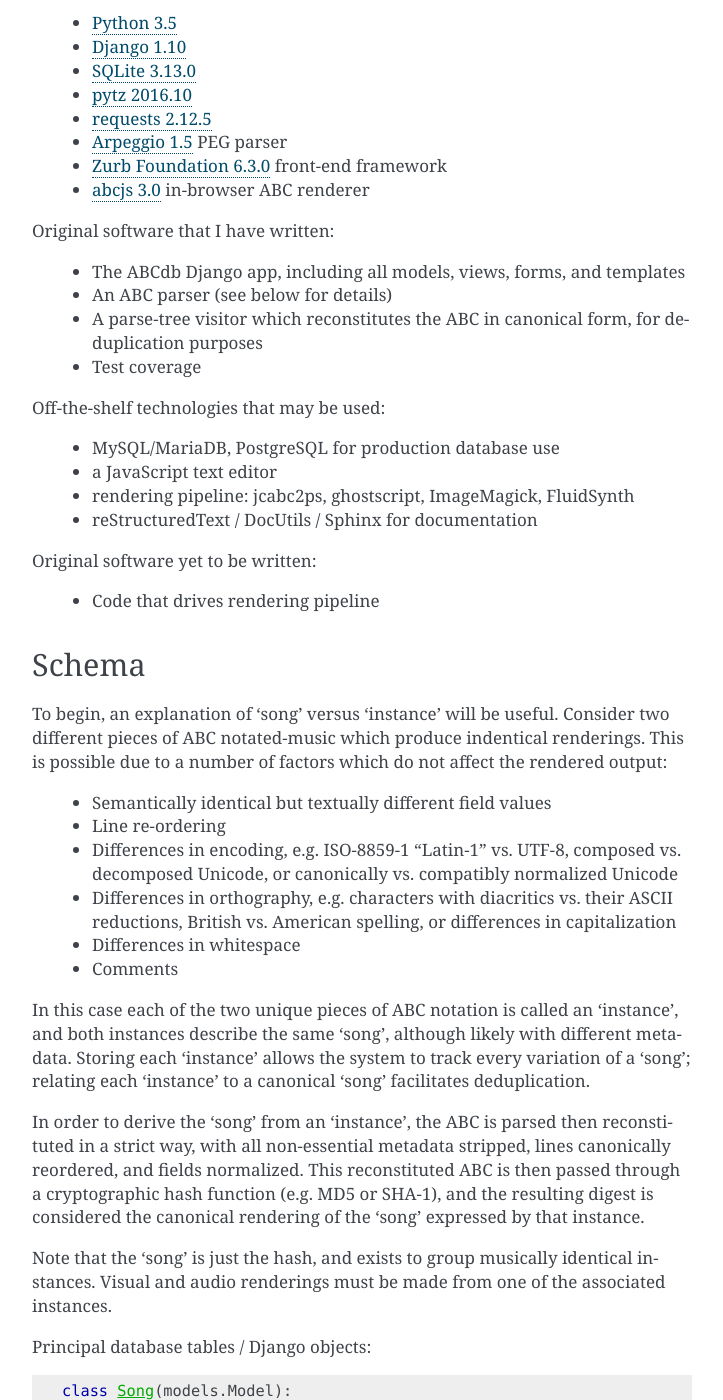
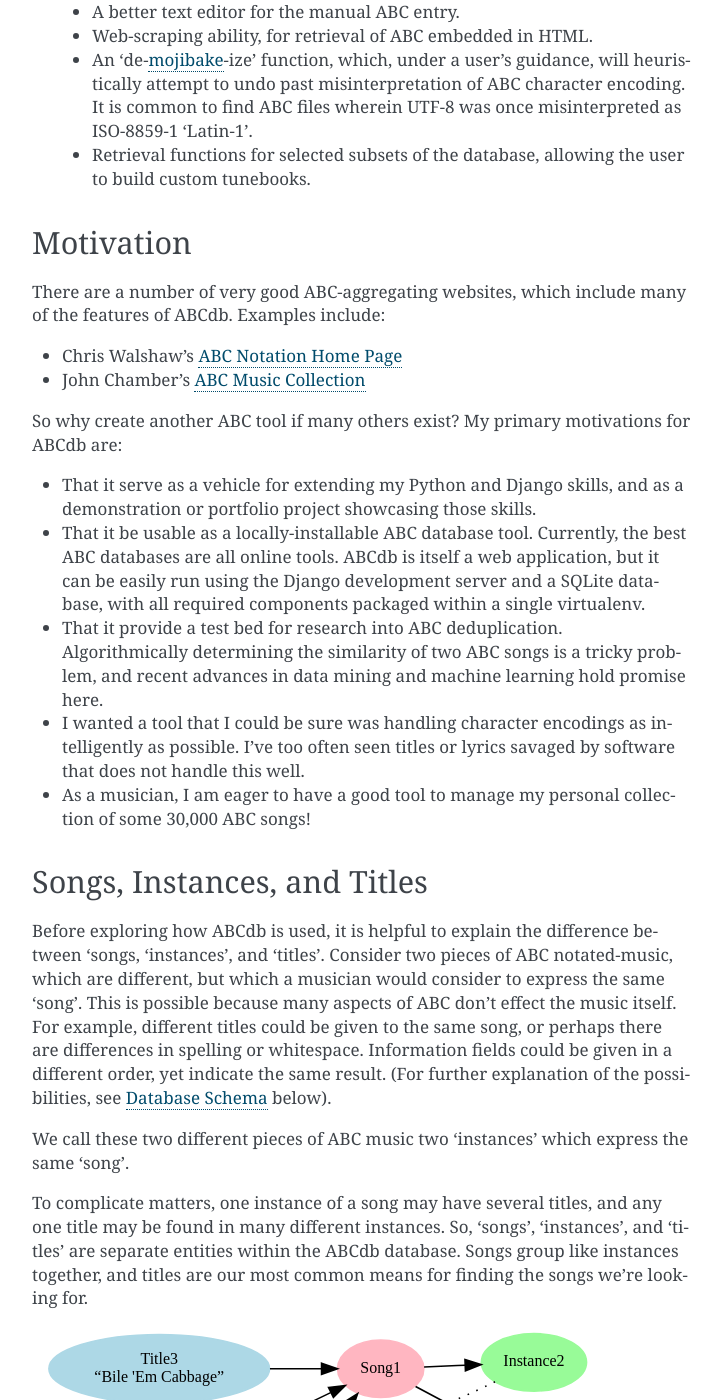
Before and after one commit to theabolton/abcdb, a Sphinx documentation site: the page built from docs/project_description.rst, in a window 1280 px wide and 1400 px high, scrolled down 2009 px. Shown: the whole window, without its empty margins (388-1111 px from the left). Built offline with Sphinx 7.4.7, drawn with Linux system fonts in a browser that asks for light colours; pages that are not in the unit, such as notebooks, are missing from menus; some of the changed text lies outside the part shown.

Commit message:
Update documentation.

```diff
--- /dev/null
+++ b/docs/index.rst
@@ -0,0 +1,13 @@
++++++++++++++++++++
+ABCdb Documentation
++++++++++++++++++++
+
+ABCdb is a web-based tool for working with music notated in ABC
+format, providing database, deduplication, rendering, and analysis
+functions.
+
+.. toctree::
+   :maxdepth: 2
+
+   project_description
+   README
--- a/docs/project_description.rst
+++ b/docs/project_description.rst
@@ -1,6 +1,6 @@
-+++++
-ABCdb
-+++++
++++++++++++++++++++++++++
+ABCdb Project Description
++++++++++++++++++++++++++
 
 ABCdb is a web-based tool for working with music notated in ABC
 format, providing database, deduplication, rendering, and analysis functions.
@@ -63,90 +63,193 @@ challenges:
 .. _`ABC standard`: http://abcnotation.com/wiki/abc:standard
 
 The goal of ABCdb is to provide an easy means for users to store,
-search, retrieve, and render songs in ABC format. It is my goal that
-ABCdb will provide:
+search, retrieve, and render songs in ABC format. Currently, ABCdb
+provides:
 
   * A database for storing ABC-format music.
 
-  * Individual user accounts, as well as a guest account.
+  * Individual user accounts.
 
   * Access controls, configurable for each user, to allow trusted
     users the full capabilities of the system, while avoiding
     problems that could be caused by accidental, intentional, or
     robotic misuse.
 
+  * Music entry and update facilities, including basic text entry,
+    file upload, and URL retrieval.
+
+  * Robust handling of character encodings. Historically, ABC
+    notation has been written using many different character
+    encodings (ASCII, CP1252, ISO-8859-1, and UTF-8 are common), and
+    ABC software has often not handled this well. ABCdb strives to
+    properly convert everything to Unicode.
+
+  * Deduplication capability, such that "musically indentical"
+    instances of a song can be identified, while retaining the original
+    versions for users who wish to explore their differences.
+
+  * Basic search and retrieval facilities.
+
+  * Rendering is done in-browser, using Paul Rosen's
+    `abcjs <https://github.com/paulrosen/abcjs>`_.
+
+Features planned for the next development milestone include:
+
+  * Enhanced rendering facilities. Server-side rendering of the ABC
+    can produce multiple output formats (PDF, SVG, PNG) in higher
+    quality than the in-browser rendering. Other potential features
+    include user configurability of the rendering (for example, for
+    large-print output), rendering of both standard musical notation
+    and tablature, and rendering to `Standard MIDI Files`_ or audio
+    files.
+
+  * Stronger deduplication facilities, as well as tools for
+    indentifying "near matches".
+
+  * Better search facilities, including full-text keyword search,
+    regular expression search, and searching by attributes such as
+    meter, key, or melodic contour.
+
   * Preferences, settable on a per-user basis, for such things as
     rendering style and default search interface.
 
-  * Music entry and update facilities, to include a basic text
-    editor, file upload, and URL retrieval with optional web-scraping
-    ability.
+  * A better text editor for the manual ABC entry.
 
-  * Strong deduplication capability, such that "musically indentical"
-    instances of a song can be identified, while retaining the original
-    versions for users who wish to explore their differences.
+  * Web-scraping ability, for retrieval of ABC embedded in HTML.
 
-  * Search facilities, beginning with a simple keyword search, and
-    later extending to include regular expression searching, and
-    searching by attributes such as meter, key, or melodic contour.
+  * An 'de-`mojibake`_-ize' function, which, under a user's guidance,
+    will heuristically attempt to undo past misinterpretation
+    of ABC character encoding. It is common to find ABC files
+    wherein UTF-8 was once misinterpreted as ISO-8859-1 'Latin-1'.
 
-  * Retrieval functions, both for single songs, and selected subsets
-    of the database.
-
-  * Rendering facilities, for standard music notation, tablature_,
-    `Standard MIDI Files`_, and audio files.
+  * Retrieval functions for selected subsets of the database,
+    allowing the user to build custom tunebooks.
 
 .. _`Standard MIDI Files`: https://en.wikipedia.org/wiki/MIDI#Standard_MIDI_files
+.. _`mojibake`: https://en.wikipedia.org/wiki/Mojibake
 
-Possible Feature List
-=====================
+Motivation
+==========
 
-* Random Tune
-* Render with jcabc/ghostscript: PDF, SVG, PNG, SMF
-* Render SMF to audio with fluidsynth or similar
-* TuneGraph http://abcnotation.com/searchHelp#TuneGraph (maybe 3-D????)
+There are a number of very good ABC-aggregating websites, which
+include many of the features of ABCdb. Examples include:
+
+* Chris Walshaw's `ABC Notation Home Page <http://abcnotation.com/>`_
+
+* John Chamber's `ABC Music Collection <http://trillian.mit.edu/~jc/music/abc/>`_
+
+So why create another ABC tool if many others exist? My primary
+motivations for ABCdb are:
+
+* That it serve as a vehicle for extending my Python and Django
+  skills, and as a demonstration or portfolio project showcasing
+  those skills.
+
+* That it be usable as a locally-installable ABC database tool.
+  Currently, the best ABC databases are all online tools. ABCdb is
+  itself a web application, but it can be easily run using the
+  Django development server and a SQLite database, with all required
+  components packaged within a single virtualenv.
+
+* That it provide a test bed for research into ABC deduplication.
+  Algorithmically determining the similarity of two ABC songs is a
+  tricky problem, and recent advances in data mining and machine
+  learning hold promise here.
+
+* I wanted a tool that I could be sure was handling character
+  encodings as intelligently as possible. I've too often seen titles
+  or lyrics savaged by software that does not handle this well.
+
+* As a musician, I am eager to have a good tool to manage my
+  personal collection of some 30,000 ABC songs!
+
+Songs, Instances, and Titles
+============================
+
+Before exploring how ABCdb is used, it is helpful to explain the difference
+between 'songs, 'instances', and 'titles'.  Consider two pieces of ABC
+notated-music, which are different, but which a musician would consider to
+express the same 'song'. This is possible because many aspects of ABC don't
+effect the music itself. For example, different titles could be given to the
+same song, or perhaps there are differences in spelling or whitespace.
+Information fields could be given in a different order, yet indicate the same
+result. (For further explanation of the possibilities, see `Database Schema`_
+below).
+
+We call these two different pieces of ABC music two 'instances' which
+express the same 'song'.
+
+To complicate matters, one instance of a song may have several titles, and
+any one title may be found in many different instances.  So, 'songs',
+'instances', and 'titles' are separate entities within the ABCdb database.
+Songs group like instances together, and titles are our most common means for
+finding the songs we're looking for.
+
+.. image:: Boil_diagram.svg
+   :width: 85%
+   :alt: Relationship Between Song, Instance, and Title
+
+In the diagram above, notice how each title links to the *songs* in whose
+instances the title was found. This is because we typically want to find all
+the instances of a song that were ever labelled with a particular title, even
+if a particular instance didn't contain that title (it's the same song,
+remember?) This may seem confusing at first, but with use it starts to feel
+natural.
+
+Notice also that each instance links back to its first or primary title (the
+dashed lines in the diagram above.) When working with instances, this helps
+them appear less anonymous.
+
+Installation
+============
+
+For information on installing ABCdb, see the `README
+<README.html#installation>`_.
+
+Usage
+=====
+
+*To be written.*
 
 Architecture
 ============
 
-Off-the-shelf technologies that are being used:
+ABCdb presents a somewhat simple exterior, yet there is much going on "under
+the hood". The pieces of ABCdb that I have written are:
+
+  * The ABCdb Django application, including all models, views, forms, and templates
+  * An ABC parser (described in detail below)
+  * A parse-tree visitor which reconstitutes parsed ABC in canonical form, for
+    de-duplication purposes
+  * Test coverage
+  * Documentation
+
+Off-the-shelf software that ABCdb uses:
 
   * `Python 3.5 <https://www.python.org/>`_
   * `Django 1.10 <https:/www.djangoproject.com/>`_
-  * `SQLite 3.13.0 <https://www.sqlite.org/>`_
-  * `pytz 2016.10 <https://pythonhosted.org/pytz/>`_
-  * `requests 2.12.5 <https://github.com/kennethreitz/requests>`_
-  * `Arpeggio 1.5 <https://github.com/igordejanovic/Arpeggio>`_ PEG parser
-  * `Zurb Foundation 6.3.0 <http://foundation.zurb.com/>`_ front-end framework
-  * `abcjs 3.0 <https://github.com/paulrosen/abcjs>`_ in-browser ABC renderer
+  * `pytz 2016.10 <https://pythonhosted.org/pytz/>`_ (timezone support)
+  * `requests 2.12.5 <https://github.com/kennethreitz/requests>`_ (ABC URL fetch)
+  * `Arpeggio 1.5 <https://github.com/igordejanovic/Arpeggio>`_ (PEG parser)
+  * `Zurb Foundation 6.3.0 <http://foundation.zurb.com/>`_ (front-end framework)
+  * `abcjs 3.0 <https://github.com/paulrosen/abcjs>`_ (in-browser ABC renderer)
 
-Original software that I have written:
+ABCdb has been tested with both `SQLite 3.13.0 <https://www.sqlite.org/>`_ and
+`PostgreSQL 9.6.0 <https://www.postgresql.org/>`_ databases.
 
-  * The ABCdb Django app, including all models, views, forms, and templates
-  * An ABC parser (see below for details)
-  * A parse-tree visitor which reconstitutes the ABC in canonical form, for
-    de-duplication purposes
-  * Test coverage
+Documentation for ABCdb is produced in
+`reStructuredText <http://docutils.sourceforge.net/rst.html>`_ markup and
+rendered using `Sphinx <http://www.sphinx-doc.org/en/stable/>`_.
 
-Off-the-shelf technologies that may be used:
+Database Schema
+===============
 
-  * MySQL/MariaDB, PostgreSQL for production database use
-  * a JavaScript text editor
-  * rendering pipeline: jcabc2ps, ghostscript, ImageMagick,
-    FluidSynth
-  * reStructuredText / DocUtils / Sphinx for documentation
+First, let us be more precise than the description of 'song', 'instance', and
+'title' given `above <#songs-instances-and-titles>`_.
 
-Original software yet to be written:
-
-  * Code that drives rendering pipeline
-
-Schema
-======
-
-To begin, an explanation of ‘song’ versus ‘instance’ will be useful.
-Consider two different pieces of ABC notated-music which produce
-indentical renderings. This is possible due to a number of factors
-which do not affect the rendered output:
+There is a one-to-many relationship between a song and its instances. Each
+unique instance of a song describes the same essential music due to a number
+of factors which do not affect the rendered output:
 
   * Semantically identical but textually different field values
   * Line re-ordering
@@ -159,100 +262,104 @@ which do not affect the rendered output:
   * Differences in whitespace
   * Comments
 
-In this case each of the two unique pieces of ABC notation is called
-an ‘instance’, and both instances describe the same ‘song’, although
-likely with different metadata. Storing each ‘instance’ allows the
-system to track every variation of a ‘song’; relating each
-‘instance’ to a canonical ‘song’ facilitates deduplication.
+Storing each instance allows the system to track every variation of a song;
+relating each instance to a canonical song facilitates deduplication.
 
-In order to derive the ‘song’ from an ‘instance’, the ABC is parsed
+In order to derive the ‘song’ from an instance, the ABC is parsed
 then reconstituted in a strict way, with all non-essential metadata
 stripped, lines canonically reordered, and fields normalized. This
 reconstituted ABC is then passed through a cryptographic hash
 function (e.g. MD5 or SHA-1), and the resulting digest is considered
-the canonical rendering of the ‘song’ expressed by that instance.
+the canonical rendering of the song expressed by that instance.
 
-Note that the ‘song’ is just the hash, and exists to group musically
+Note that the ‘song’ is just this hash, and exists to group musically
 identical instances. Visual and audio renderings must be made from
 one of the associated instances.
 
-Principal database tables / Django objects:
+The titles of an ABC song are of course found in its instances, yet in ABCdb
+titles are linked to *songs* in a many-to-many relationship. For the user,
+this results in more natural navigation--for example, if they are looking for
+all instances of a song called "Boil Them Cabbage Down", they would not want
+to miss one just because it is called "Bile 'Em Cabbace Down". However, it is
+still convenient to associate a title with each instance, so each instance has
+a one-to-one relationship with its first or primary title.
 
-.. code:: python
+ABC music is typically uploaded into ABCdb in files, which often contain
+multiple song instances. ABCdb tracks where each instance comes from by
+linking it to a 'collection'. Note that a particular instance may be seen in
+multiple collections, and that a particular collection may contain multiple
+instances, so there is a many-to-many relationship between instances and
+collections.
 
-  class Song(models.Model):
-      digest = models.CharField(max_length=40, unique=True, db_index=True)
+Parser
+======
 
-  class Instance(models.Model):
-      # CREATE TABLE song_instance (song_id INTEGER, instance_id INTEGER);
-      # CREATE UNIQUE INDEX song_instance_index ON song_instance (song_id, instance_id);
-      song = models.ForeignKey(Song, on_delete=models.PROTECT)
-      digest = models.CharField(max_length=40, unique=True, db_index=True)
-      text = models.TextField()
+The ABC parser is the heart of ABCdb's deduplication ability. ABC notation
+grew rather organically, without any sort of formal standard for much of its
+early years, and many of the programs written for ABC added their own
+extensions to ABC. So parsing ABC is a bit tricky: the grammar is ambiguous,
+and many variations must be accounted for.
 
-  class Title(models.Model):
-      # CREATE TABLE title_song (title_id INTEGER, song_id INTEGER);
-      # CREATE UNIQUE INDEX title_song_index ON title_song (title_id, song_id);
-      songs = models.ManyToManyField(Song)
-      title = models.CharField(max_length=80, unique=True, db_index=True)
-
-  class Collection(models.Model):
-      # CREATE TABLE collection_instance (collection_id INTEGER, instance_id INTEGER, X INTEGER);
-      # !FIX! note the 'X' field! need to add 'through = ' to the ManyToManyField below!
-      # https://docs.djangoproject.com/en/1.10/ref/models/fields/#manytomanyfield
-      # CREATE UNIQUE INDEX collection_instance_index ON collection_instance (collection_id, instance_id);
-      instance = models.ManyToManyField(Instance)
-      URL = models.URLField(unique=True)  # 200 char limit
-
-Access Control
-==============
-* Guest account is read-only, with limited rendering allowance.
-* Separate permissions for:
-
-    + Add new song
-    + Edit existing song
-    + Upload ABC file
-    + Fetch ABC URL
-    + Render multiple songs at once
-    + Render to audio
-    + Download multiple songs at once
-    + Use advanced search functions
-
-Global Configuration
-====================
-* Have a 'portfolio/showcase' switch which determines which welcome
-  page is presented by default?
-
-Individual Preferences
-======================
-* Allow configuration of important elements of the jcabc2ps format file used.
-
-Site Map / Hierarchy
-====================
-
-* Django admin
-
-* User side:
+Here is fairly simple example of what the parser must parse:
 
   ::
 
-    index.html     -- redirects to welcome.html or portfolio.html
-    welcome.html   -- welcome page for regular users
-    portfolio.html -- introductory page for those evaluating my coding
+    X:22
+    T:Boil 'Em Cabbage Down
+    S:The Darlings on The Andy Griffith Show
+    M:2/4
+    L:1/4
+    K:D
+    "D"A/2A/4A/4 A/2A/2|"G"B/2B/4B/4 B/2B/2|"D"A/2A/4A/4 A/2F/2|"A7"E2|\
+    "D"A/2A/4A/4 A/2A/2|"G"B/2B/4B/4 B/2B/2|"A7"A/2c/4c/4 e/2c/2| [1"D"d2:|
+     [2"D"d3/2|:A/2|"D"d/2d/4d/4 f/2A/2|d3/2A/2|"D"d/2d/4d/4 c/2B/2|"A7"A3/2A/2|\
+    "D"d/2d/4d/4 d/2d/2|"G"B/2B/4B/4 B/2B/2|"A7"A/2c/4c/4 e/2c/2|"D"d3/2:|
 
-Shortcomings
-============
-* As it exists now, the system tracks from where a particular ABC
-  instance came, as its 'Collection'. It doesn't keep the original
-  ABC file, nor does it record when the file was imported. The
-  present 'Collection' information is somewhat useful, but ignores
-  the reality that both web resources and local ABC files often
-  change over time.
+
+The first six lines are 'information fields', with the first letter of the
+line indicating what sort of information it provides about the tune. The last
+four lines (not counting the empty line which terminates the tune) are the
+'music code', and specify the actual notes and timing of the tune.
+
+This two-part character of ABC tunes led me to design a hybrid parser, with a
+hand-written top-down parser to classify the lines of an ABC file, and a
+recursive-descent (parsing expression grammar, or PEG) parser to parse the
+music code. Some of the reasons behind this design include:
+
+* Writing a parser using traditional tools that use production grammars (e.g.
+  BNF) to specify the grammar is (as reported by others) quite a chore because
+  of the ambiguity and informality of the ABC specification. In contrast,
+  using recognition grammar-based tools (e.g. regular expressions or PEG
+  parsers) tends to be much easier for ABC.
+
+* PEG parsers are easy to write!
+
+* Unfortunately, PEG parsers can be slow or use lots of memory, but because of
+  the line-oriented nature of ABC, ABCdb can use a PEG parser to parse a line
+  at a time (typically less than 100 bytes), with reasonable efficiency.
+
+* An information field may specify (change) the character encoding of the
+  following lines. The current ABC specification tries to be clear that most
+  of ABC being ASCII, except for "text strings" (such as tune titles), for
+  which it is recommended that the encoding be specified. The top-half parser
+  can respond to these character set changes, allowing it to pass only
+  pre-decoded Unicode to the music code PEG parser.
+
+Having the top-half parser handle the character encoding significantly
+simplifies the parser as a whole. Because a traditional PEG parser returns no
+results until its entire parse completes, the bottom-half PEG parser can't
+respond to the encoding directives while parsing. (Some parsers, such as
+`funcparselib <https://github.com/vlasovskikh/funcparserlib>`_, allow for
+executing certain actions at the time of a rule match, which together with a
+carefully constructed grammar, would allow a single parser to parse ABC while
+responding to character encoding changes. `Arpeggio
+<https://github.com/igordejanovic/Arpeggio>`_, the PEG parser used in ABCdb,
+does not (yet) have this ability.)
 
 Licenses
 ========
 ABCdb is written and copyrighted by Sean Bolton, and licensed under the
-MIT(Expat) license:
+MIT/Expat license:
 
   Copyright © 2017 Sean Bolton.
 
@@ -275,16 +382,17 @@ MIT(Expat) license:
   OF CONTRACT, TORT OR OTHERWISE, ARISING FROM, OUT OF OR IN CONNECTION
   WITH THE SOFTWARE OR THE USE OR OTHER DEALINGS IN THE SOFTWARE.
 
-Other software used in ABCdb is licensed under the following licenses:
+Other software used in or by ABCdb is licensed under the following licenses:
 
   * Python: Python Software Foundation License
   * Django: 3-clause BSD license
   * SQLite3: public domain
-  * pytz: MIT(Expat) license
+  * PostgreSQL: PostgreSQL License (MIT-like)
+  * pytz: MIT/Expat license
   * requests: Apache 2.0 license
-  * Arpeggio PEG parser: MIT(Expat) license
-  * Zurb Foundation: MIT(Expat) license
-  * abcjs: MIT(Expat) license
+  * Arpeggio PEG parser: MIT/Expat license
+  * Zurb Foundation: MIT/Expat license
+  * abcjs: MIT/Expat license
 
 See the file
 `LICENSES <https://github.com/smbolton/abcdb/blob/master/LICENSES>`_ for more
```
Also changed, not shown: README.rst (+13 -10 lines), docs/Boil_diagram.svg (added), 2 other files.
